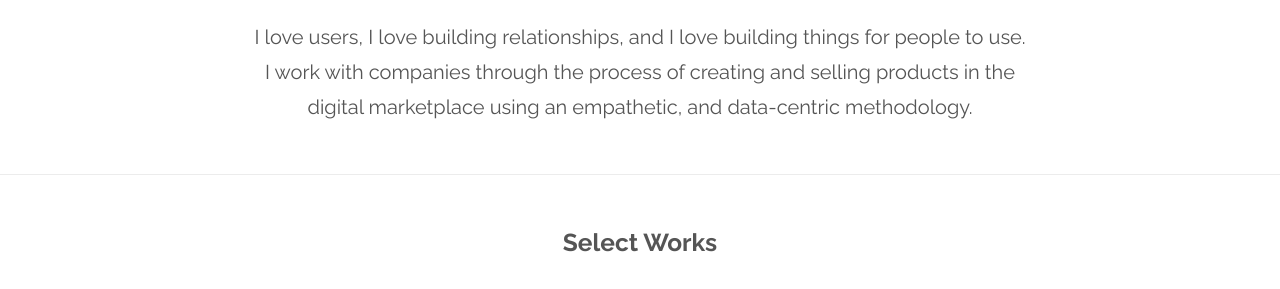
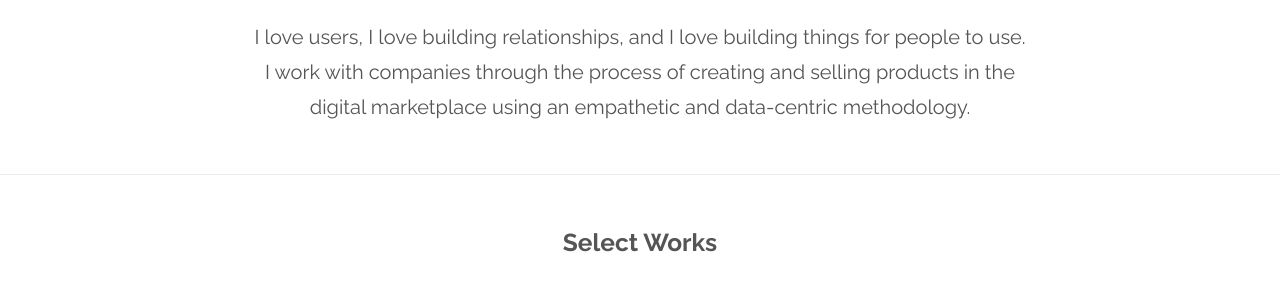
Before and after one commit to danpaquette/danpaquette.github.io, a Jekyll site: the page built from index.html, in a window 1280 px wide. Shown: the part 733-1022 px from the top of the page. Built offline with Jekyll 4.4.1, drawn with Linux system fonts in a browser that asks for light colours.

Commit message:
More silly mistakes.

```diff
--- a/index.html
+++ b/index.html
@@ -14,7 +14,7 @@ layout: default
 <div class="container-md page-intro">
   <h2>I'm an entrepreneur, digital creative, and business partner.</h2>
   <p>I love users, I love building relationships, and I love building things for people to use. I work with companies
-    through the process of creating and selling products in the digital marketplace using an empathetic, and data-centric
+    through the process of creating and selling products in the digital marketplace using an empathetic and data-centric
     methodology.
   </p>
 </div>
```
